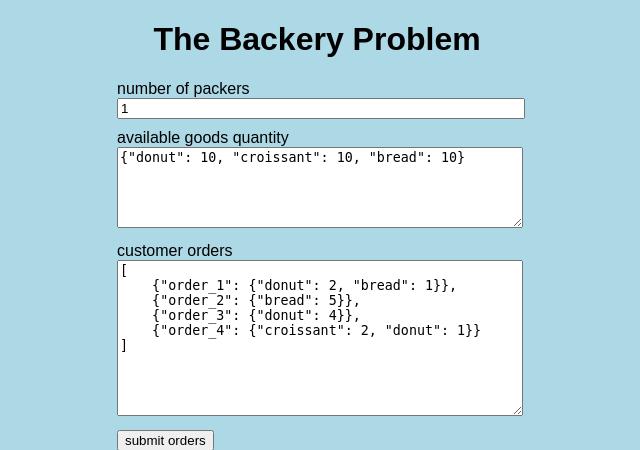
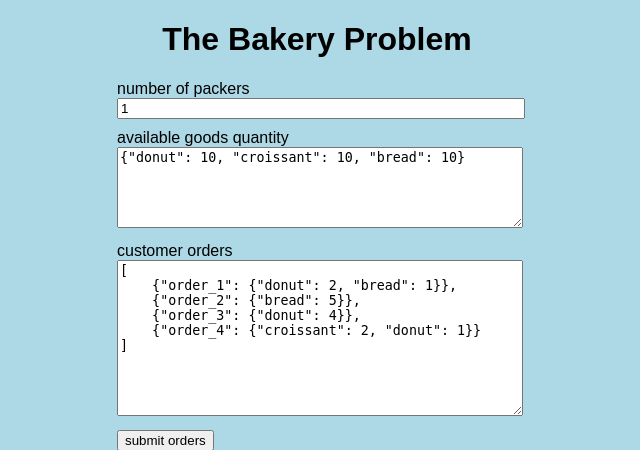
Before and after one commit to FreddieSamy/TheBakeryProblem, a Flask app: page / in a window 1280 px wide. Shown: the top 450 px of the page, without its empty margins (323-963 px from the left). Run offline with Flask 2, Linux system fonts and the light colour scheme.

Commit message:
fixing typo

```diff
--- a/templates/index.html
+++ b/templates/index.html
@@ -1,12 +1,12 @@
 {% extends 'base.html' %}
 
 {% block head %}
-<title>The Backery Problem</title>
+<title>The Bakery Problem</title>
 {% endblock%}
 
 {% block body %}
 <div class="content">
-    <h1>The Backery Problem</h1>
+    <h1>The Bakery Problem</h1>
 
     <!-- ======================================================== -->
 
```
